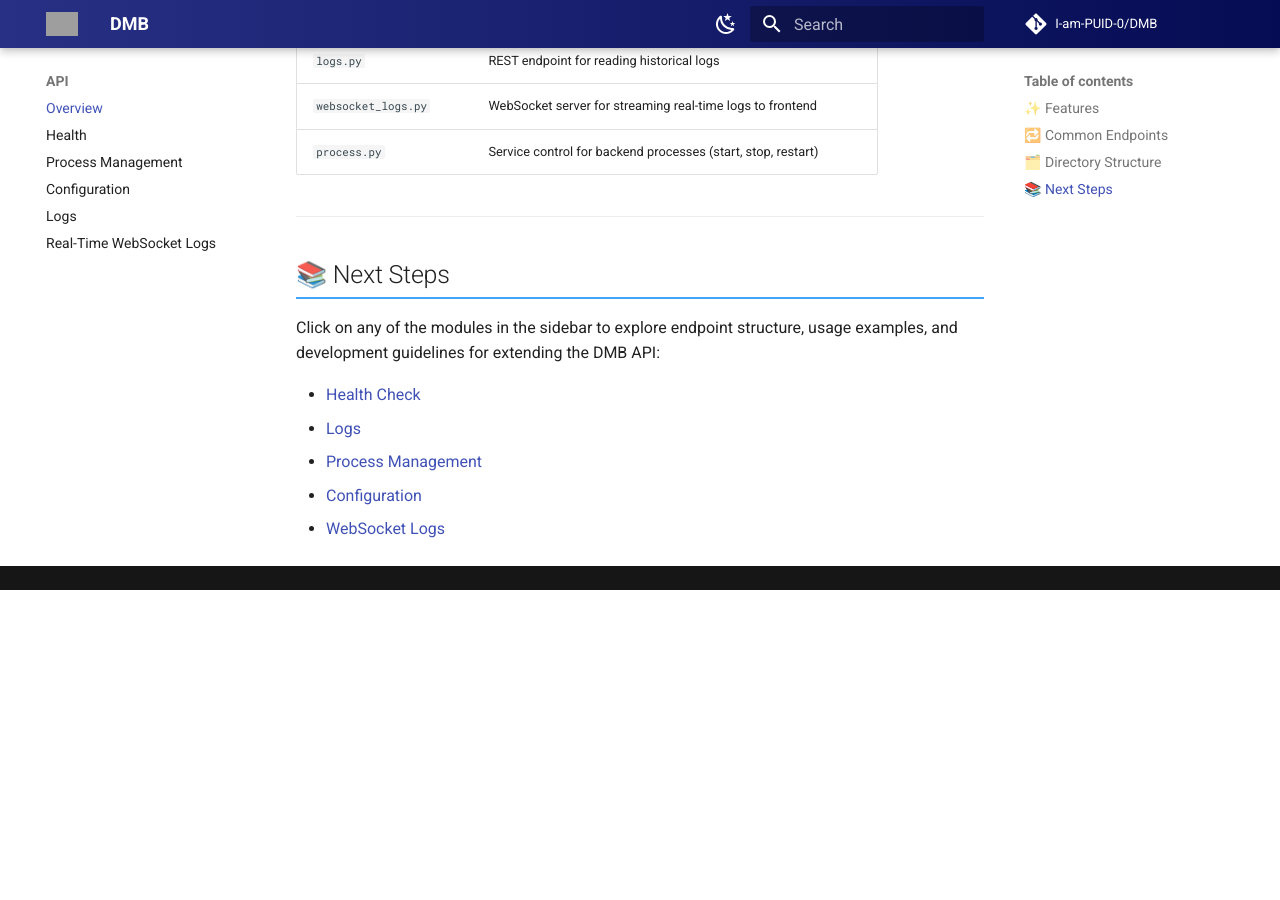
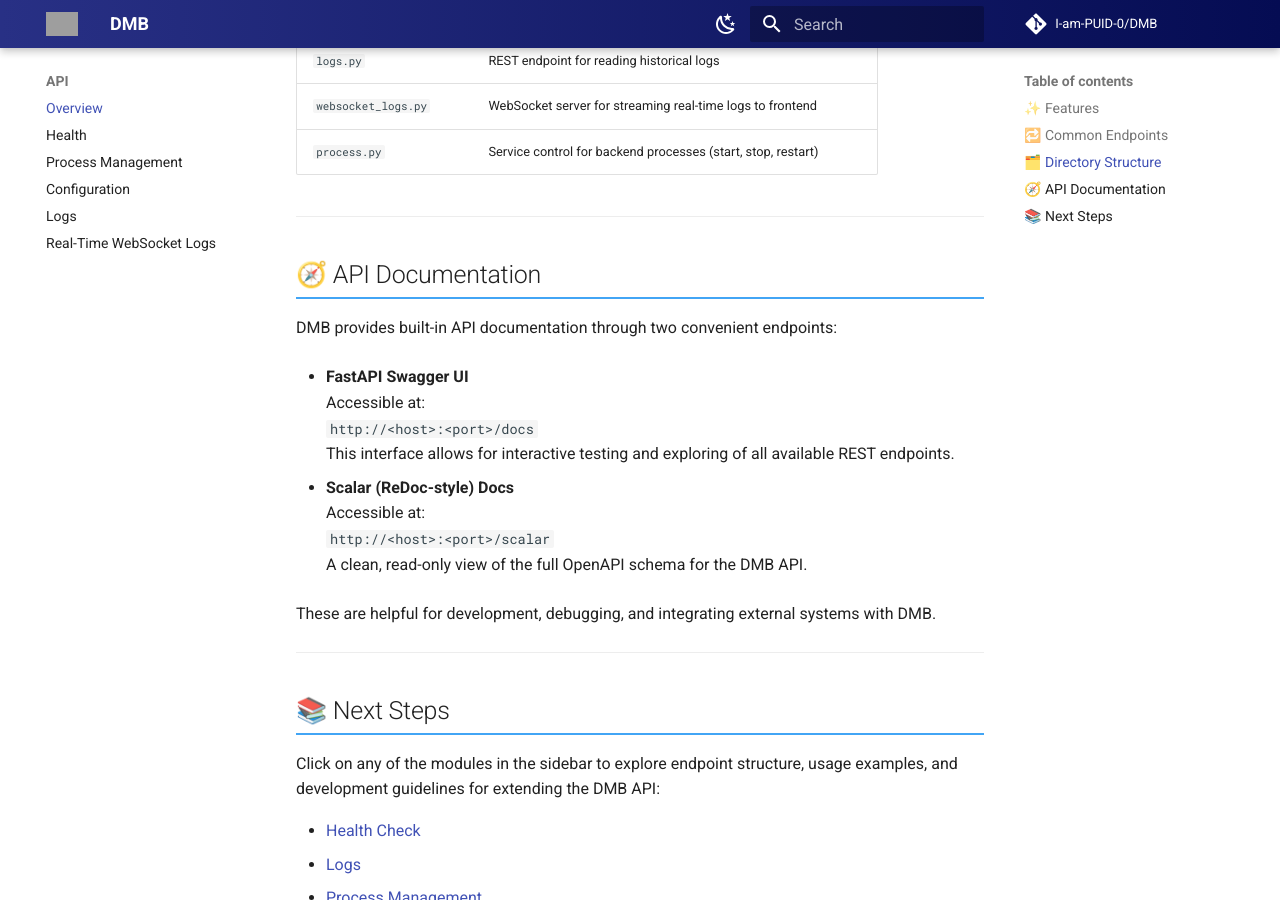
Before and after one commit to I-am-PUID-0/DMB_Docs, an MkDocs documentation site: the page built from docs/api/index.md, in a window 1280 px wide and 900 px high, scrolled down 1594 px. Built offline with MkDocs 1.6.1 and Material for MkDocs 9.7.7, drawn with Linux system fonts in a browser that asks for light colours; comment, search, counter and statistics services are not loaded; before the commit the page ends 2184 px from its top, so only the background shows below that; grey boxes are pictures that could not be loaded.

Commit message:
Add API documentation section with FastAPI Swagger UI and Scalar endpoints

```diff
--- a/docs/api/index.md
+++ b/docs/api/index.md
@@ -58,6 +58,23 @@ The DMB API is split into the following modules:
 
 ---
 
+## 🧭 API Documentation
+
+DMB provides built-in API documentation through two convenient endpoints:
+
+- **FastAPI Swagger UI**
+  Accessible at:
+  `http://<host>:<port>/docs`
+  This interface allows for interactive testing and exploring of all available REST endpoints.
+
+- **Scalar (ReDoc-style) Docs**
+  Accessible at:
+  `http://<host>:<port>/scalar`
+  A clean, read-only view of the full OpenAPI schema for the DMB API.
+
+These are helpful for development, debugging, and integrating external systems with DMB.
+
+---
 
 ## 📚 Next Steps
 Click on any of the modules in the sidebar to explore endpoint structure, usage examples, and development guidelines for extending the DMB API:
```
